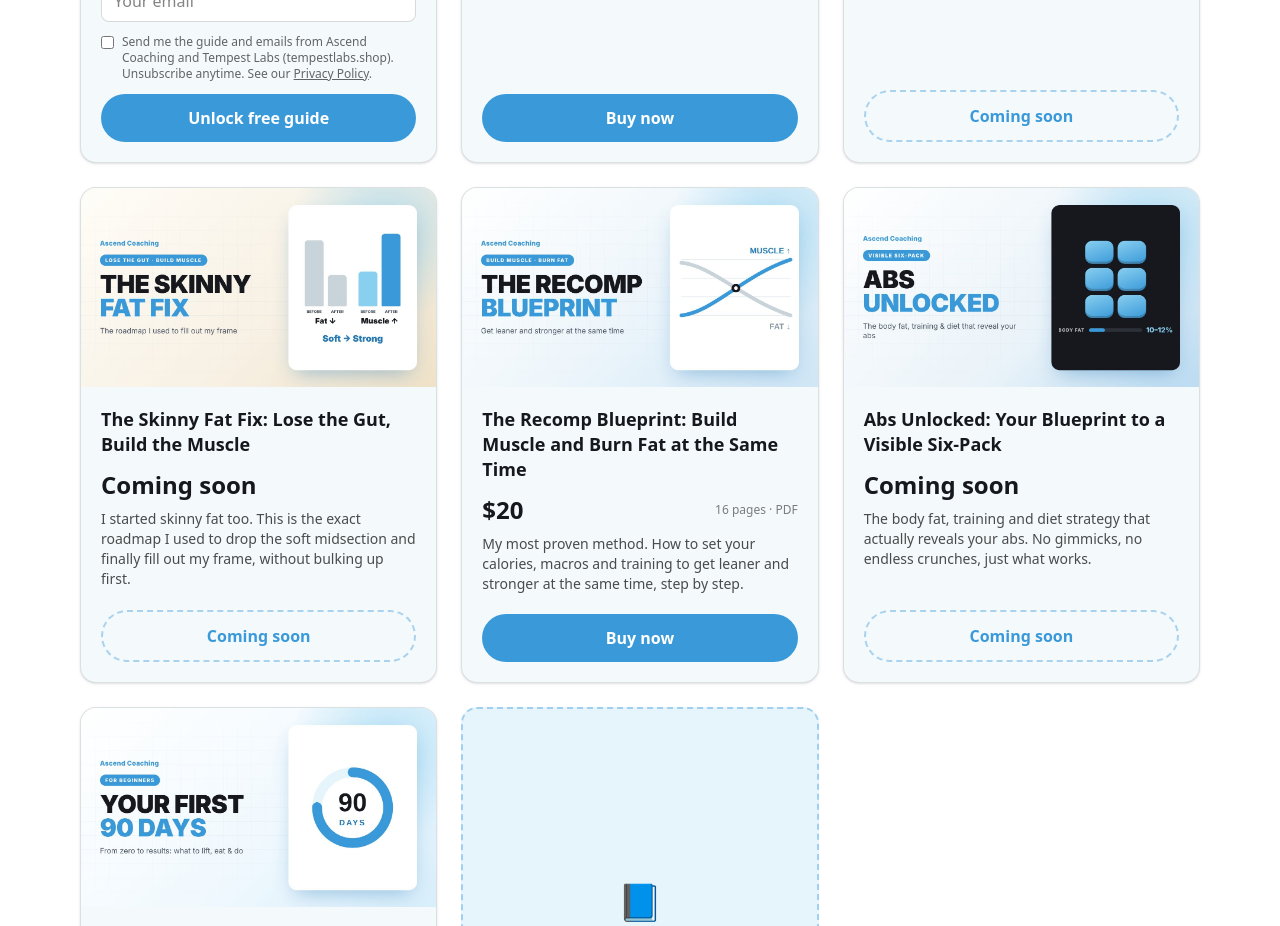
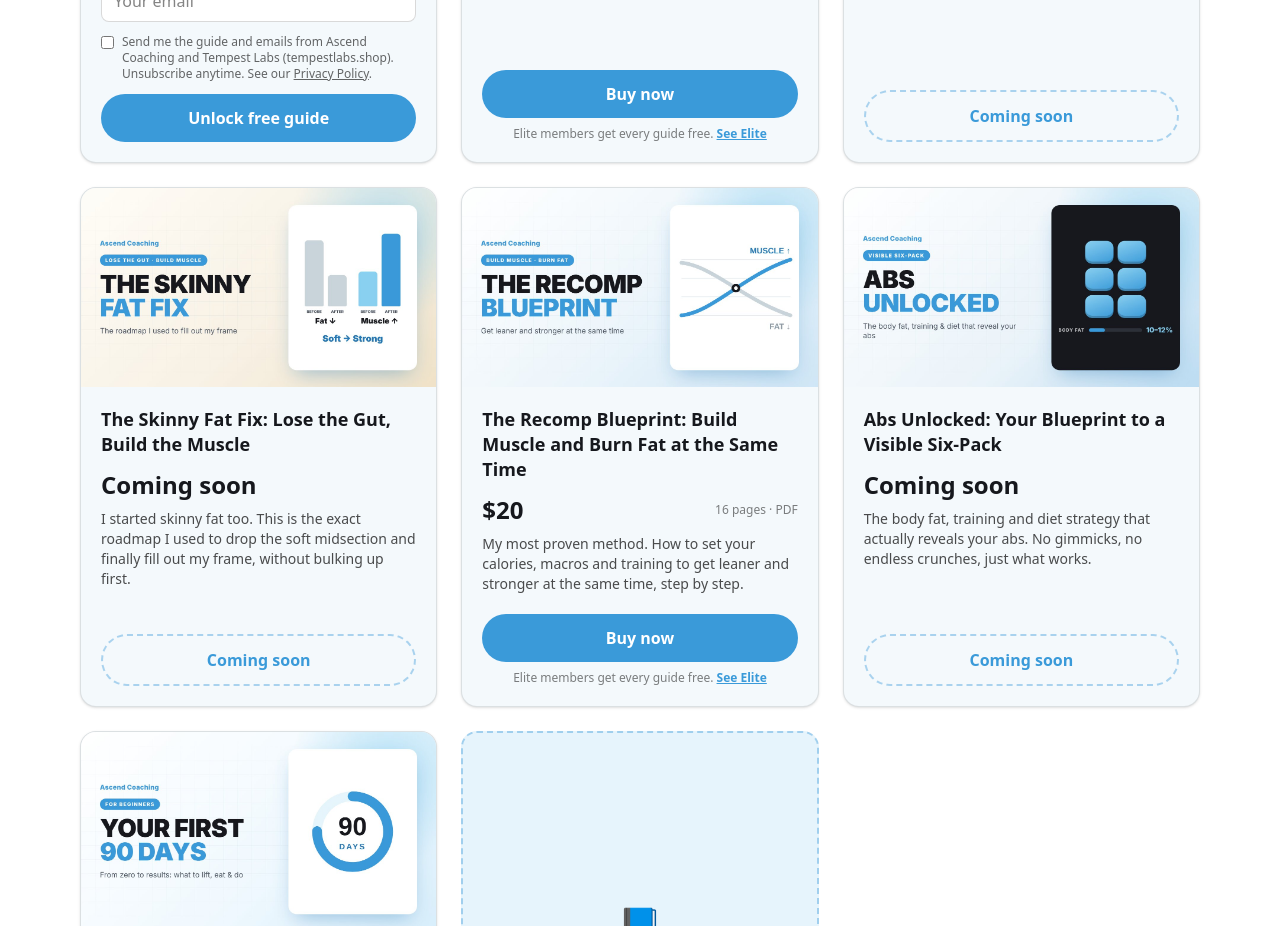
Before and after one commit to tempestlabsllc/ascend-coaching, a Next.js app: page /shop in a window 1280 px wide. Shown: the part 820-1746 px from the top of the page. Built offline with nearby package versions, Linux system fonts and the light colour scheme; no server answers.

Commit message:
Guide buyers: mention Elite gets every guide free (shop, thank-you page, email)
Co-Authored-By: Claude Opus 5.5 <noreply@anthropic.com>
Claude-Session: https://claude.ai/code/session_016ts967VZZB9fx4dcFsCLMv

```diff
--- a/src/app/shop/page.tsx
+++ b/src/app/shop/page.tsx
@@ -39,7 +39,7 @@ export default async function ShopPage({ searchParams }: { searchParams: Promise
                     ? <a href={`/api/download?guide=${g.id}`} className="btn-primary w-full">Download free (Elite)</a>
                     : free
                     ? <GuideUnlock guideId={g.id} />
-                    : <BuyButton kind="guide" id={g.id} label="Buy now" />}
+                    : <><BuyButton kind="guide" id={g.id} label="Buy now" /><p className="mt-2 text-center text-xs text-black/50">Elite members get every guide free. <a href="/coaching" className="font-semibold text-brand underline">See Elite</a></p></>}
                 </div>
               </div>
             </div>
--- a/src/app/success/page.tsx
+++ b/src/app/success/page.tsx
@@ -27,6 +27,11 @@ export default async function SuccessPage({ searchParams }: { searchParams: Prom
           <p className="mt-4 text-black/70">Your copy of <strong>{guide.title}</strong> is ready.</p>
           <a href={`/api/download?guide=${guide.id}&session_id=${session_id}`} className="btn-primary mt-8">Download PDF</a>
           <p className="mt-4 text-sm text-black/60">A copy has also been sent to {s?.customer_details?.email ? <strong>{s.customer_details.email}</strong> : "your email"}, so you can download it again any time.</p>
+          <div className="mx-auto mt-8 max-w-lg rounded-2xl bg-ink p-5 text-left text-white">
+            <p className="text-xs font-bold uppercase tracking-widest text-[#89cff0]">Want every guide?</p>
+            <p className="mt-1 text-white/80">Elite members get <strong className="text-white">all guides free</strong>, including every new one, plus weekly 1:1 coaching.</p>
+            <Link href="/coaching" className="mt-3 inline-block text-sm font-bold text-[#89cff0] underline">See the Elite plan</Link>
+          </div>
         </>
       )}
       {tier && (
--- a/src/purchase-emails.ts
+++ b/src/purchase-emails.ts
@@ -63,6 +63,7 @@ ${receipt}`),
         emailLayout("Your guide is ready", `${hi}
 <p style="margin:0 0 14px">Thanks for grabbing <strong>${esc(g?.title ?? "your guide")}</strong>. You can download it any time here:</p>
 <p>${btn(`${site.url}/api/download?guide=${encodeURIComponent(s.metadata?.id ?? "")}&session_id=${s.id}`, "Download PDF")}</p>
+<p style="margin:16px 0 0;padding:14px 16px;border-radius:12px;background:#f4f9fc;font-size:14px">💡 <strong>Want every guide?</strong> Elite members get all guides free, including every new one, plus weekly 1:1 coaching. <a href="${site.url}/coaching" style="color:#2378b5;font-weight:700">See the Elite plan</a></p>
 ${receipt}`),
       );
     }
```
